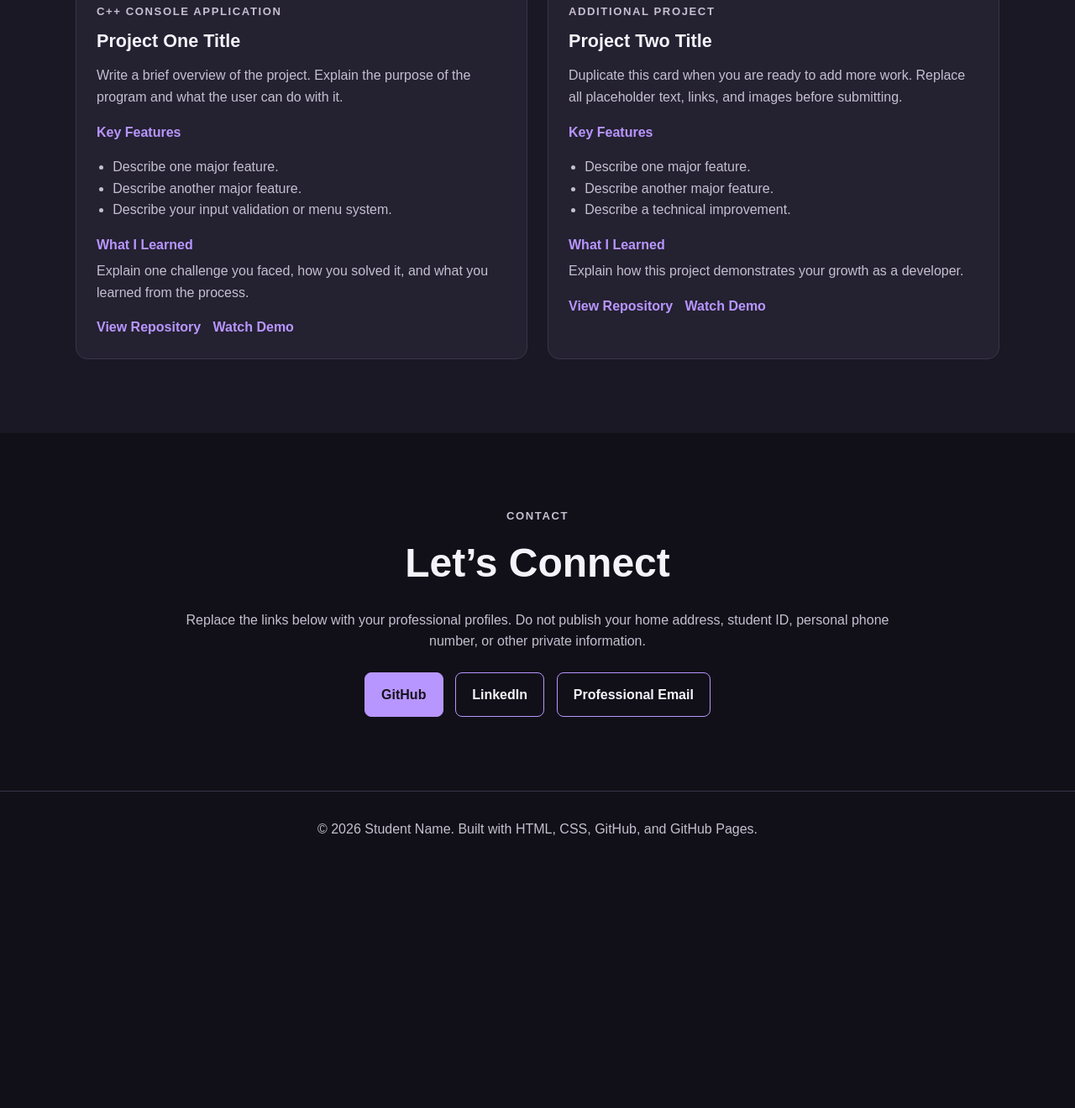
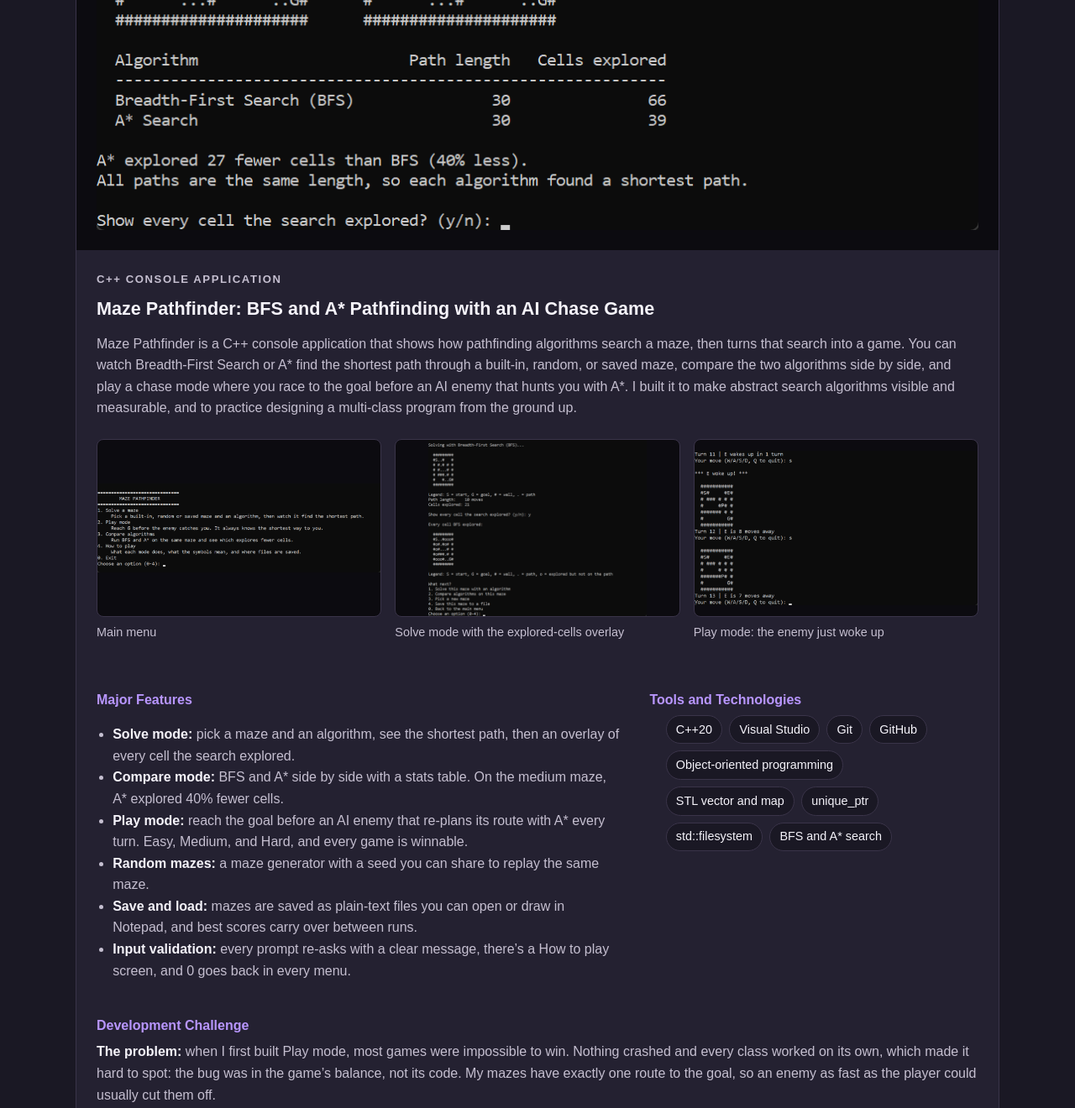
Before and after one commit to Mattsound/Mattsound.github.io, a plain HTML site: page index.html in a window 1280 px wide. Shown: the part 2824-4144 px from the top of the page at 84% size. Before the commit the page ends 3857 px from the top, so only its background shows below. Drawn offline with Linux system fonts and the light colour scheme.

Commit message:
Added Maze Pathfinder project overview, features, screenshots, challenge, and what I learned

```diff
--- a/css/style.css
+++ b/css/style.css
@@ -261,6 +261,59 @@ h4 {
     padding-left: 1.2rem;
 }
 
+/* A single featured project spans the full grid, and its console
+   screenshots are shown whole instead of cropped. */
+.project-card.featured {
+    grid-column: 1 / -1;
+}
+
+.project-card.featured > img {
+    aspect-ratio: auto;
+    object-fit: contain;
+    padding: 1.5rem;
+}
+
+.project-gallery {
+    display: grid;
+    grid-template-columns: repeat(3, 1fr);
+    gap: 1rem;
+    margin: 1.5rem 0 2rem;
+}
+
+.project-gallery figure {
+    margin: 0;
+}
+
+.project-gallery img {
+    width: 100%;
+    aspect-ratio: 16 / 10;
+    object-fit: contain;
+    border: 1px solid var(--border);
+    border-radius: 8px;
+    background: #0c0b10;
+}
+
+.project-gallery figcaption {
+    margin-top: 0.4rem;
+    color: var(--muted);
+    font-size: 0.9rem;
+}
+
+.project-details {
+    display: grid;
+    grid-template-columns: 1.6fr 1fr;
+    gap: 2rem;
+    margin-bottom: 1.5rem;
+}
+
+.project-content h4 {
+    margin-top: 1.5rem;
+}
+
+.project-content strong {
+    color: var(--text);
+}
+
 .text-link {
     color: var(--accent);
     font-weight: 700;
@@ -295,7 +348,9 @@ h4 {
 @media (max-width: 800px) {
     .hero-content,
     .project-grid,
-    .skills-grid {
+    .skills-grid,
+    .project-gallery,
+    .project-details {
         grid-template-columns: 1fr;
     }
 
--- a/index.html
+++ b/index.html
@@ -151,65 +151,84 @@
 
         <section id="projects" class="section alternate-background">
             <div class="container">
-                <p class="section-label">Featured Work</p>
+                <p class="section-label">Current Course Project</p>
                 <h2>Projects</h2>
                 <p class="section-intro">
-                    Replace the sample information below with your own work. Add screenshots, explain what each project does, and describe your development process.
+                    Built over four weeks in Project and Portfolio I: Computer Science at Full Sail University, planned with GitHub Issues and delivered in four milestones.
                 </p>
 
                 <div class="project-grid">
-                    <article class="project-card">
-                        <img src="images/project-placeholder.svg" alt="Placeholder screenshot for Project One">
+                    <article class="project-card featured">
+                        <img src="images/maze-pathfinder-compare-bfs-astar.png" alt="Maze Pathfinder Compare mode: BFS and A* solve the same maze side by side, with a table showing both found a 30-move path and A* explored 27 fewer cells">
                         <div class="project-content">
                             <p class="project-type">C++ Console Application</p>
-                            <h3>Project One Title</h3>
+                            <h3>Maze Pathfinder: BFS and A* Pathfinding with an AI Chase Game</h3>
                             <p>
-                                Write a brief overview of the project. Explain the purpose of the program and what the user can do with it.
+                                Maze Pathfinder is a C++ console application that shows how pathfinding algorithms search a maze, then turns that search into a game. You can watch Breadth-First Search or A* find the shortest path through a built-in, random, or saved maze, compare the two algorithms side by side, and play a chase mode where you race to the goal before an AI enemy that hunts you with A*. I built it to make abstract search algorithms visible and measurable, and to practice designing a multi-class program from the ground up.
                             </p>
 
-                            <h4>Key Features</h4>
-                            <ul>
-                                <li>Describe one major feature.</li>
-                                <li>Describe another major feature.</li>
-                                <li>Describe your input validation or menu system.</li>
-                            </ul>
+                            <div class="project-gallery">
+                                <figure>
+                                    <img src="images/maze-pathfinder-main-menu.png" alt="Maze Pathfinder main menu with Solve a maze, Play mode, Compare algorithms, How to play, and Exit">
+                                    <figcaption>Main menu</figcaption>
+                                </figure>
+                                <figure>
+                                    <img src="images/maze-pathfinder-solve-bfs-explored.png" alt="Solve mode: BFS finds a 10-move path through a small maze, then an overlay marks every cell it explored">
+                                    <figcaption>Solve mode with the explored-cells overlay</figcaption>
+                                </figure>
+                                <figure>
+                                    <img src="images/maze-pathfinder-play-mode.png" alt="Play mode: the player P moves toward the goal G while the enemy E, now awake, is 7 moves away">
+                                    <figcaption>Play mode: the enemy just woke up</figcaption>
+                                </figure>
+                            </div>
+
+                            <div class="project-details">
+                                <div>
+                                    <h4>Major Features</h4>
+                                    <ul>
+                                        <li><strong>Solve mode:</strong> pick a maze and an algorithm, see the shortest path, then an overlay of every cell the search explored.</li>
+                                        <li><strong>Compare mode:</strong> BFS and A* side by side with a stats table. On the medium maze, A* explored 40% fewer cells.</li>
+                                        <li><strong>Play mode:</strong> reach the goal before an AI enemy that re-plans its route with A* every turn. Easy, Medium, and Hard, and every game is winnable.</li>
+                                        <li><strong>Random mazes:</strong> a maze generator with a seed you can share to replay the same maze.</li>
+                                        <li><strong>Save and load:</strong> mazes are saved as plain-text files you can open or draw in Notepad, and best scores carry over between runs.</li>
+                                        <li><strong>Input validation:</strong> every prompt re-asks with a clear message, there’s a How to play screen, and 0 goes back in every menu.</li>
+                                    </ul>
+                                </div>
+                                <div>
+                                    <h4>Tools and Technologies</h4>
+                                    <ul class="tag-list">
+                                        <li>C++20</li>
+                                        <li>Visual Studio</li>
+                                        <li>Git</li>
+                                        <li>GitHub</li>
+                                        <li>Object-oriented programming</li>
+                                        <li>STL vector and map</li>
+                                        <li>unique_ptr</li>
+                                        <li>std::filesystem</li>
+                                        <li>BFS and A* search</li>
+                                    </ul>
+                                </div>
+                            </div>
+
+                            <h4>Development Challenge</h4>
+                            <p>
+                                <strong>The problem:</strong> when I first built Play mode, most games were impossible to win. Nothing crashed and every class worked on its own, which made it hard to spot: the bug was in the game’s balance, not its code. My mazes have exactly one route to the goal, so an enemy as fast as the player could usually cut them off.
+                            </p>
+                            <p>
+                                <strong>What I tried:</strong> I first placed the enemy as far away as possible, then planned a faster enemy for Hard mode, but players still got trapped. To measure the problem, I wrote an automated test that simulated hundreds of games. It showed a fair start existed in only 16 to 56 percent of mazes.
+                            </p>
+                            <p>
+                                <strong>How I solved it:</strong> the enemy now sleeps in its lair for a head start that the game calculates: the smallest one that still lets a perfect run escape, plus spare turns on easier difficulties. My self-test proves it on 300 random mazes: the shortest route always wins, and one turn less gets you caught.
+                            </p>
 
                             <h4>What I Learned</h4>
                             <p>
-                                Explain one challenge you faced, how you solved it, and what you learned from the process.
+                                This project changed how I debug. Instead of guessing, I write a test that shows the problem, then fix it. My self-test grew from 21 checks to 98 and caught bugs I would never have found by hand. I learned to organize a program into focused classes split across header and source files, to use a base class so new algorithms plug in without changing other code, and to handle pointers and references carefully. Planning every feature as a GitHub Issue, working on a dev branch, and merging through pull requests taught me to break a large project into small, finished steps, and refactoring against a saved baseline taught me to improve code without breaking it.
                             </p>
 
                             <div class="project-links">
-                                <a class="text-link" href="https://github.com/USERNAME/REPOSITORY" target="_blank" rel="noopener">View Repository</a>
-                                <a class="text-link" href="https://example.com" target="_blank" rel="noopener">Watch Demo</a>
-                            </div>
-                        </div>
-                    </article>
-
-                    <article class="project-card">
-                        <img src="images/project-placeholder.svg" alt="Placeholder screenshot for Project Two">
-                        <div class="project-content">
-                            <p class="project-type">Additional Project</p>
-                            <h3>Project Two Title</h3>
-                            <p>
-                                Duplicate this card when you are ready to add more work. Replace all placeholder text, links, and images before submitting.
-                            </p>
-
-                            <h4>Key Features</h4>
-                            <ul>
-                                <li>Describe one major feature.</li>
-                                <li>Describe another major feature.</li>
-                                <li>Describe a technical improvement.</li>
-                            </ul>
-
-                            <h4>What I Learned</h4>
-                            <p>
-                                Explain how this project demonstrates your growth as a developer.
-                            </p>
-
-                            <div class="project-links">
-                                <a class="text-link" href="https://github.com/USERNAME/REPOSITORY" target="_blank" rel="noopener">View Repository</a>
-                                <a class="text-link" href="https://example.com" target="_blank" rel="noopener">Watch Demo</a>
+                                <a class="text-link" href="https://github.com/Mattsound/COS1-Project" target="_blank" rel="noopener">View Repository</a>
+                                <a class="text-link" href="https://github.com/Mattsound/COS1-Project/blob/main/docs/Milestone4.md" target="_blank" rel="noopener">Read the Development Notes</a>
                             </div>
                         </div>
                     </article>
```
